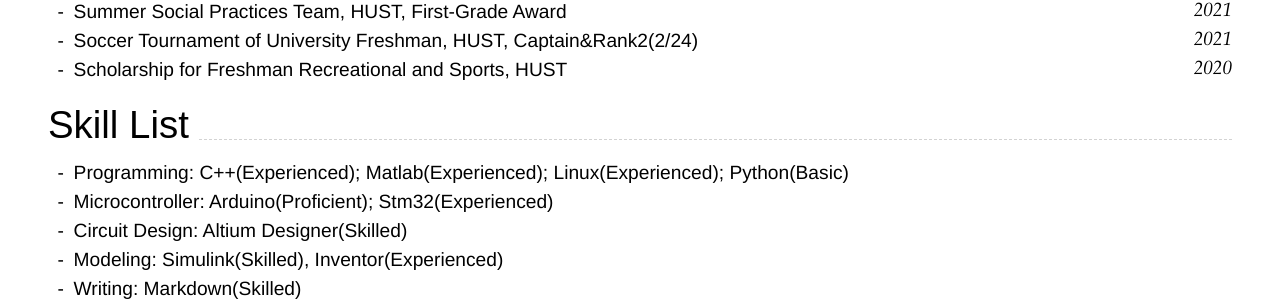
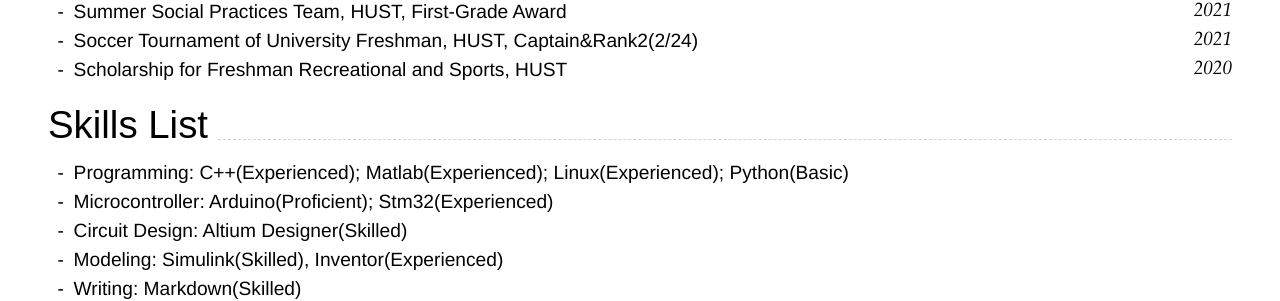
Before and after one commit to NicholasYe/NicholasYe_CV, a Jekyll site: the page built from index.md, in a window 1280 px wide. Shown: the part 1239-1540 px from the top of the page. Built offline with Jekyll 4.4.1, drawn with Linux system fonts in a browser that asks for light colours; nearby versions of some CDN libraries.

Commit message:
Update index.md

```diff
--- a/index.md
+++ b/index.md
@@ -78,7 +78,7 @@ An breathe assisting apparatus which provides oxygen to patients and suctions of
 - Soccer Tournament of University Freshman, HUST, Captain&Rank2(2/24)
 - Scholarship for Freshman Recreational and Sports, HUST
 
-## Skill List
+## Skills List
 
 - Programming: C++(Experienced); Matlab(Experienced); Linux(Experienced); Python(Basic)
 - Microcontroller: Arduino(Proficient); Stm32(Experienced)
```
